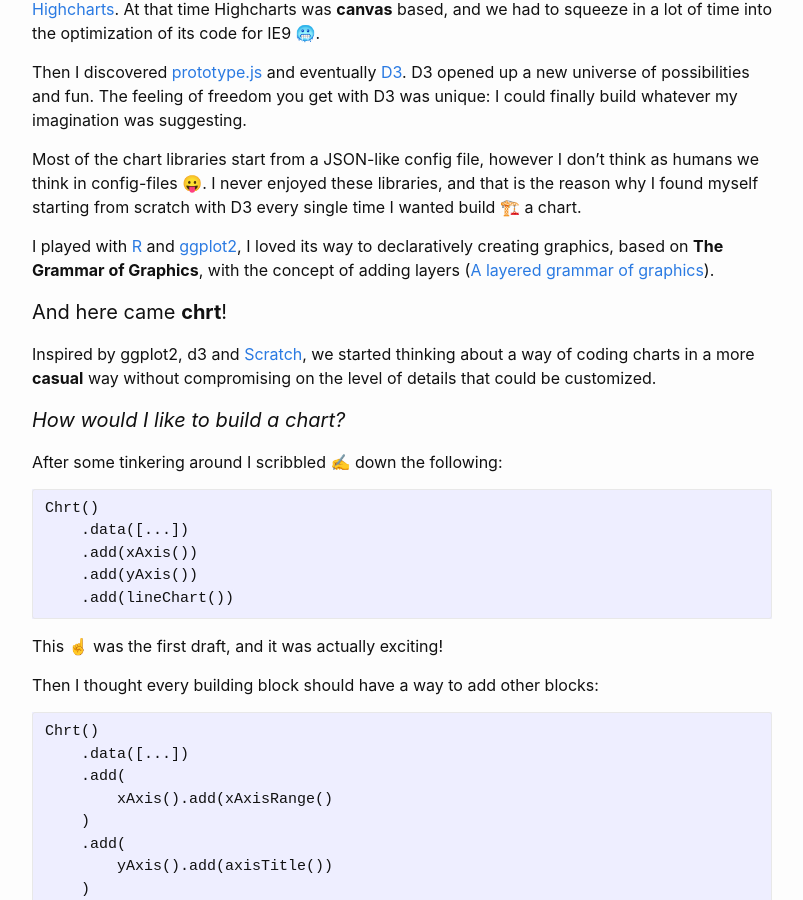
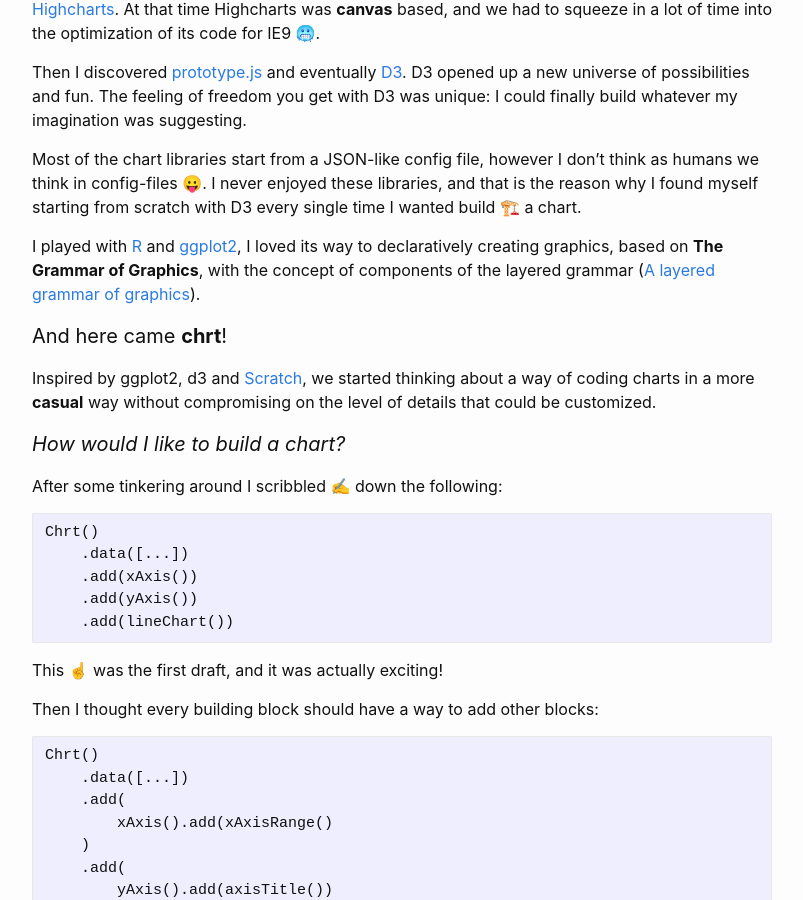
Before and after one commit to chrt-io/blog, a Jekyll site: the page built from _posts/2021-02-22-how-does-the-code-should-look-like.md, in a window 1280 px wide and 900 px high, scrolled down 338 px. Shown: the whole window, without its empty margins (238-1041 px from the left). Built offline with Jekyll 4.4.1, drawn with Linux system fonts in a browser that asks for light colours.

Commit message:
Update from Forestry.io carlo zapponi updated _posts/2021-02-22-how-does-the-code-should-look-like.md

```diff
--- a/_posts/2021-02-22-how-does-the-code-should-look-like.md
+++ b/_posts/2021-02-22-how-does-the-code-should-look-like.md
@@ -13,7 +13,7 @@
 
 Most of the chart libraries start from a JSON-like config file, however I don't think as humans we think in config-files 😛. I never enjoyed these libraries, and that is the reason why I found myself starting from scratch with D3 every single time I wanted build 🏗️ a chart.
 
-I played with [R](https://www.r-project.org/) and [ggplot2](https://ggplot2.tidyverse.org/), I loved its way to declaratively creating graphics, based on **The Grammar of Graphics**, with the concept of adding layers ([A layered grammar of graphics](http://vita.had.co.nz/papers/layered-grammar.html)).
+I played with [R](https://www.r-project.org/) and [ggplot2](https://ggplot2.tidyverse.org/), I loved its way to declaratively creating graphics, based on **The Grammar of Graphics**, with the concept of components of the layered grammar ([A layered grammar of graphics](http://vita.had.co.nz/papers/layered-grammar.html)).
 
 #### And here came **chrt**!
 
```
